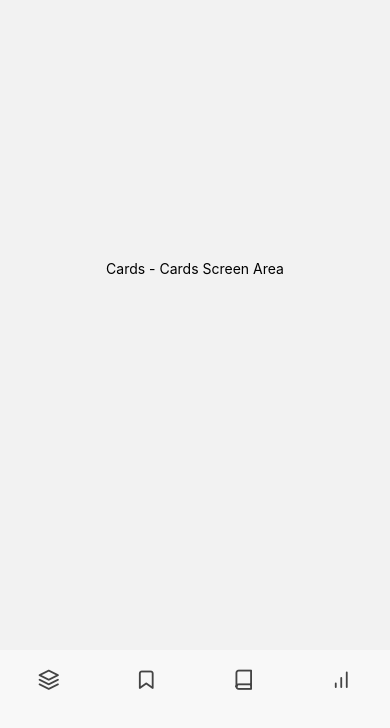
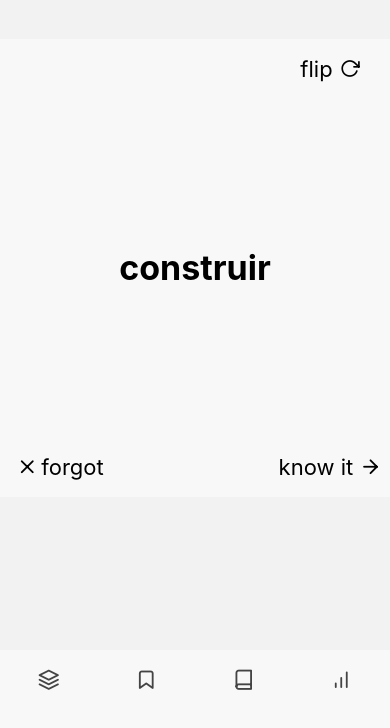
Before and after one commit to BreadByteMogul/learn-spanish, a React Native app: screen / in a window 390 px wide. Shown: the part 114-842 px from the top of the page. Built offline with nearby package versions, Linux system fonts and the light colour scheme.

Commit message:
designed the basic card UI and component

```diff
--- a/App.js
+++ b/App.js
@@ -4,6 +4,7 @@ import { createNativeStackNavigator } from "@react-navigation/native-stack";
 import { StatusBar } from "expo-status-bar";
 import { StyleSheet, Text, View, Button, TouchableOpacity } from "react-native";
 import NavBar from "./components/NavBar";
+import Card from "./components/Card";
 
 const Stack = createNativeStackNavigator();
 
@@ -45,8 +46,15 @@ function CardsScreen({ navigation }) {
         justifyContent: "center",
       }}
     >
-      <View style={{ flex: 1, alignItems: "center", justifyContent: "center" }}>
-        <Text>Cards - Cards Screen Area</Text>
+      <View
+        style={{
+          flex: 1,
+          alignItems: "center",
+          justifyContent: "center",
+          width: "100%",
+        }}
+      >
+        <Card word={"construir"} />
       </View>
       <NavBar navigation={navigation} />
     </View>
--- /dev/null
+++ b/components/Card.js
@@ -0,0 +1,128 @@
+import React from "react";
+import { Text, View, TouchableOpacity } from "react-native";
+import * as Haptics from "expo-haptics";
+import Feather from "react-native-vector-icons/Feather";
+
+function Card({ word }) {
+  return (
+    <View
+      style={{
+        alignItems: "center",
+        justifyContent: "center",
+        width: "100%",
+        height: "60%",
+        backgroundColor: "#f8f8f8",
+      }}
+    >
+      <View
+        style={{
+          flexDirection: "row",
+          justifyContent: "space-between",
+          width: "100%",
+        }}
+      >
+        <TouchableOpacity
+          style={{
+            width: 120,
+            height: 60,
+            alignItems: "center",
+            justifyContent: "center",
+            flexDirection: "row",
+          }}
+          onPress={() => {
+            console.log("audio");
+            Haptics.impactAsync(Haptics.ImpactFeedbackStyle.light);
+          }}
+        >
+          {/* <Feather
+            name="volume-2"
+            size={20}
+            color="black"
+            style={{ marginRight: 6 }}
+          />
+          <Text style={{ fontSize: 22 }}>audio</Text> */}
+        </TouchableOpacity>
+        <TouchableOpacity
+          style={{
+            width: 120,
+            height: 60,
+            alignItems: "center",
+            justifyContent: "center",
+            flexDirection: "row",
+          }}
+          onPress={() => {
+            console.log("flip");
+            Haptics.impactAsync(Haptics.ImpactFeedbackStyle.light);
+          }}
+        >
+          <Text style={{ fontSize: 22, marginRight: 4 }}>flip</Text>
+          <Feather
+            name="rotate-cw"
+            size={20}
+            color="black"
+            style={{ marginLeft: 3 }}
+          />
+        </TouchableOpacity>
+      </View>
+      <View
+        style={{
+          alignItems: "center",
+          justifyContent: "center",
+          flex: 1,
+          width: "100%",
+        }}
+      >
+        <Text style={{ fontSize: 34, fontWeight: "bold" }}>{word}</Text>
+      </View>
+      <View
+        style={{
+          flexDirection: "row",
+          justifyContent: "space-between",
+          width: "100%",
+        }}
+      >
+        <TouchableOpacity
+          style={{
+            width: 120,
+            height: 60,
+            alignItems: "center",
+            justifyContent: "center",
+
+            flexDirection: "row",
+          }}
+          onPress={() => {
+            console.log("forgot");
+            Haptics.impactAsync(Haptics.ImpactFeedbackStyle.light);
+          }}
+        >
+          <Feather
+            name="x"
+            size={22}
+            color="black"
+            style={{ marginRight: 3 }}
+          />
+
+          <Text style={{ fontSize: 22 }}>forgot</Text>
+        </TouchableOpacity>
+        <TouchableOpacity
+          style={{
+            width: 120,
+            height: 60,
+            alignItems: "center",
+            justifyContent: "center",
+            flexDirection: "row",
+          }}
+          onPress={() => {
+            console.log("know it");
+            Haptics.impactAsync(Haptics.ImpactFeedbackStyle.light);
+          }}
+        >
+          <Text style={{ fontSize: 22 }}>know it </Text>
+          <Feather name="arrow-right" size={22} color="black" />
+        </TouchableOpacity>
+      </View>
+    </View>
+  );
+}
+
+export default Card;
--- a/components/NavBar.js
+++ b/components/NavBar.js
@@ -1,5 +1,5 @@
-import React, { useState, useEffect } from "react";
-import { StyleSheet, Text, View, TouchableOpacity } from "react-native";
+import React from "react";
+import { View, TouchableOpacity } from "react-native";
 import * as Haptics from "expo-haptics";
 import Feather from "react-native-vector-icons/Feather";
 
```
